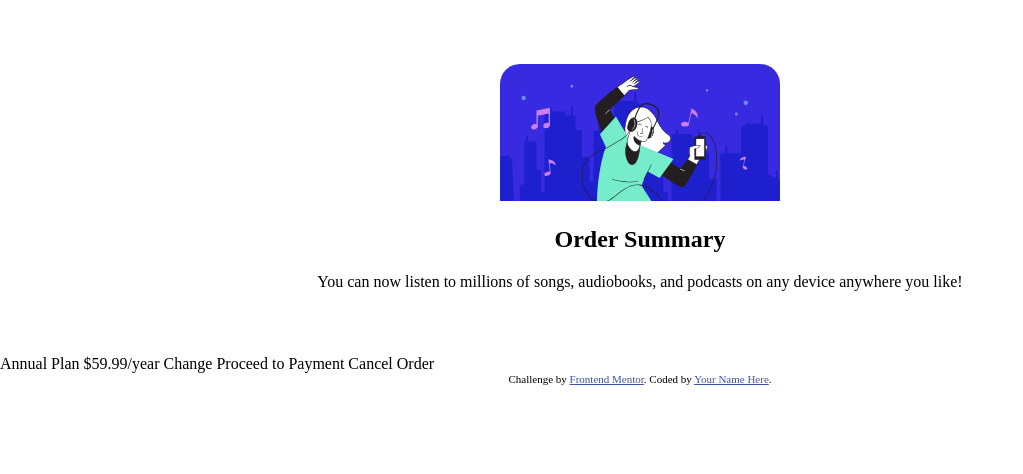
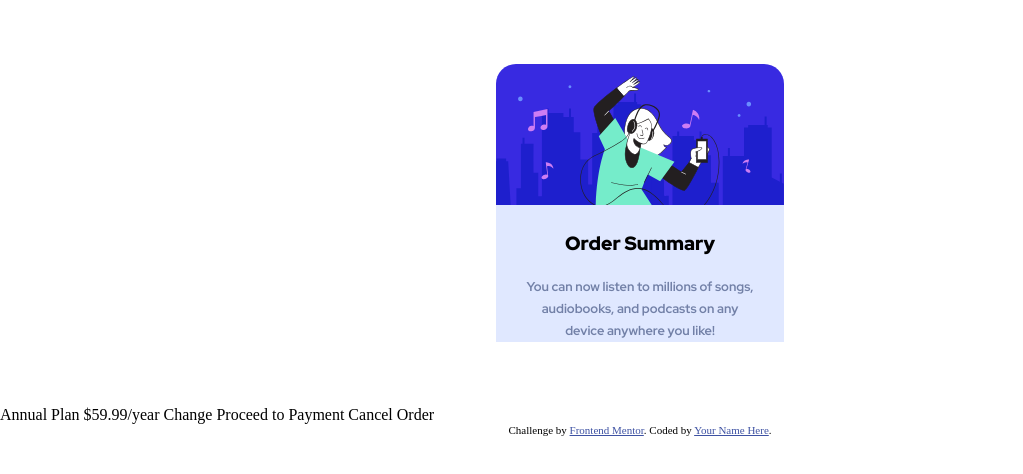
Before and after one commit to Manish-d-art/Order-Summary-component, a plain HTML site: page index.html in a window 1280 px wide. Shown: the whole page, without its empty margins (0-1023 px from the left). Drawn offline with Linux system fonts and the light colour scheme.

Commit message:
update style.css

```diff
--- a/style.css
+++ b/style.css
@@ -1,3 +1,4 @@
+@import url('https://fonts.googleapis.com/css2?family=Red+Hat+Display:ital,wght@0,700;0,900;1,500&display=swap');
 * {
     box-sizing: border-box;
     padding: 0;
@@ -26,15 +27,31 @@ main {
     display: flex;
     flex-direction: column;
     align-items: center;
+    width: 18rem;
+    background: hsl(225, 100%, 94%);
+    border-top-left-radius: 20px;
+    border-top-right-radius: 20px;
 }
 
 .main-img {
-    width: 280px;
+    width: 18rem;
     border-top-left-radius: 20px;
     border-top-right-radius: 20px;
 }
 
 h1 {
-    font-size: 1.5rem;
+    font-family: 'Red Hat Display', sans-serif;
+    font-weight: 900;
+    font-size: 1.2rem;
     margin: 1.3rem 0;
 }
+
+.para-block p {
+    font-family: 'Red Hat Display', sans-serif;
+    text-align: center;
+    padding: 0 1.9rem;
+    line-height: 1.7;
+    font-size: .8rem;
+    color: hsl(224, 23%, 55%);
+    /* font-weight: 500; */
+}
```
